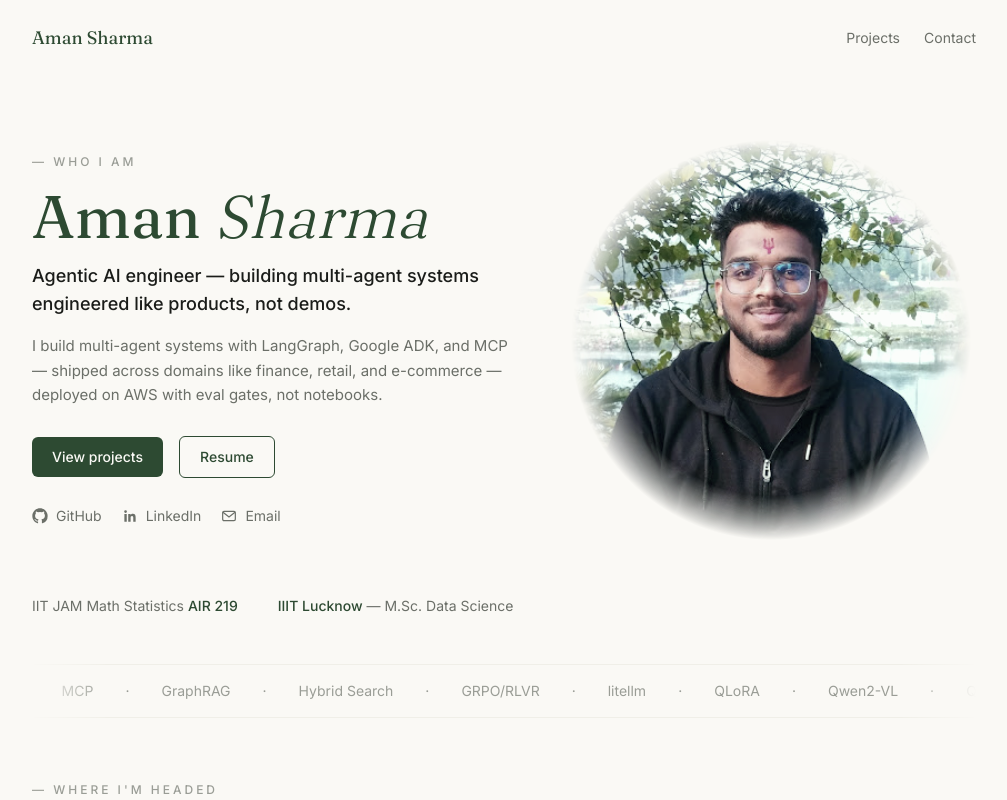
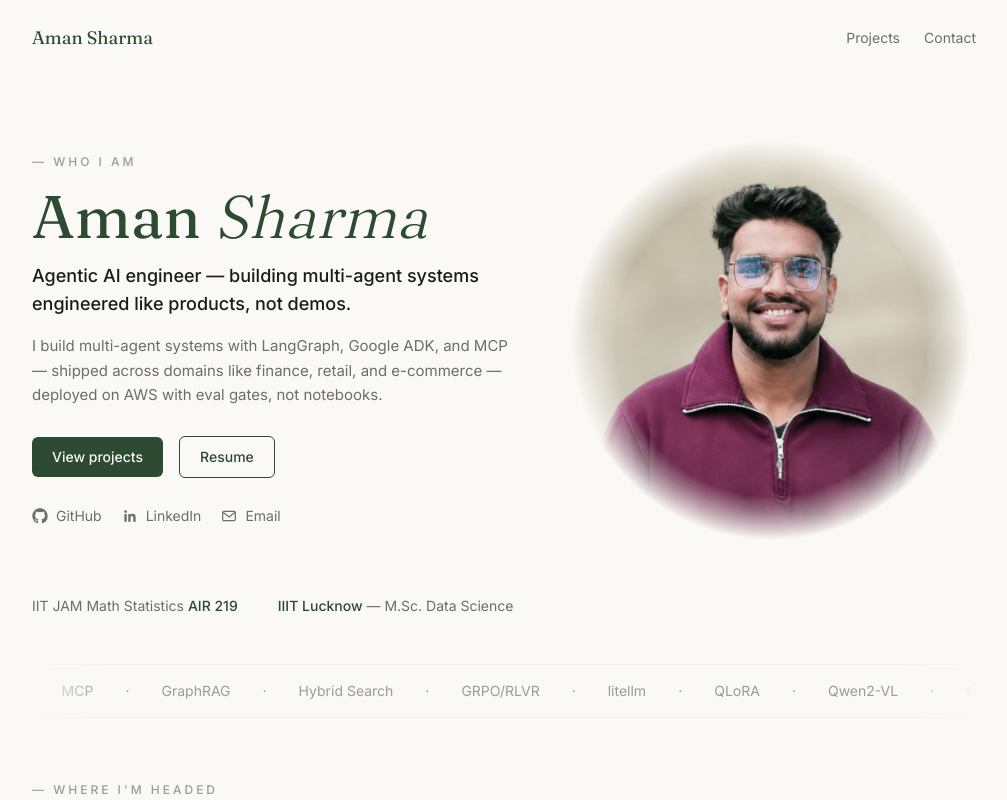
Before and after one commit to AmanDataGuy/portfolio, a Next.js app: page / in a window 1280 px wide. Shown: the top 800 px of the page, without its empty margins (136-1143 px from the left). Built offline with nearby package versions, Linux system fonts and the light colour scheme.

Commit message:
Update hero photo
Co-Authored-By: Claude Sonnet 5 <noreply@anthropic.com>

```diff
--- a/app/page.tsx
+++ b/app/page.tsx
@@ -205,7 +205,7 @@ export default function Home() {
 
         <div className="portrait mx-auto aspect-square w-80 sm:w-[25rem]">
           <Image
-            src="/photo.jpg"
+            src="/photo.png"
             alt="Aman Sharma, outdoors in natural daylight"
             width={640}
             height={640}
```
Also changed, not shown: public/photo.jpg (deleted), public/photo.png (added).
